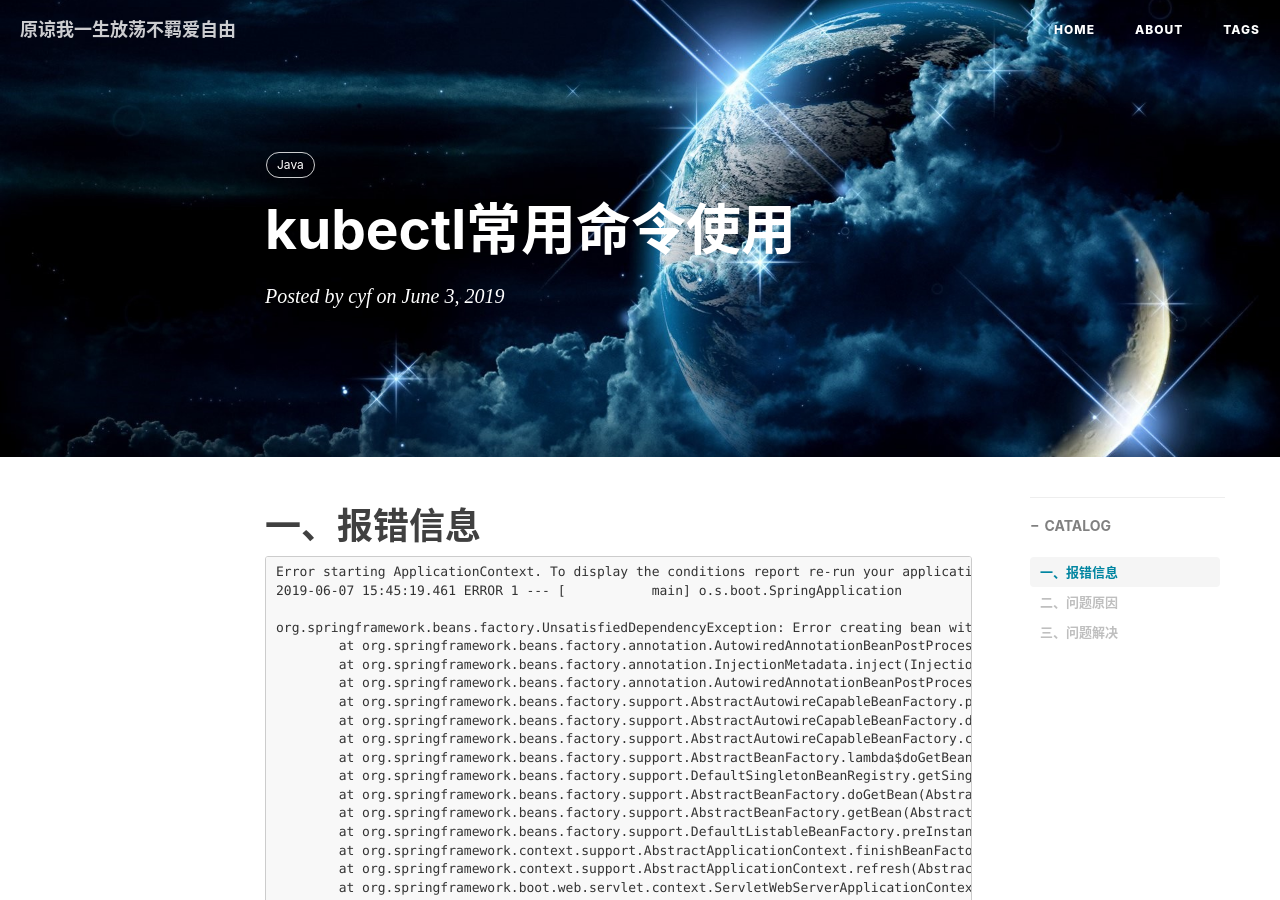
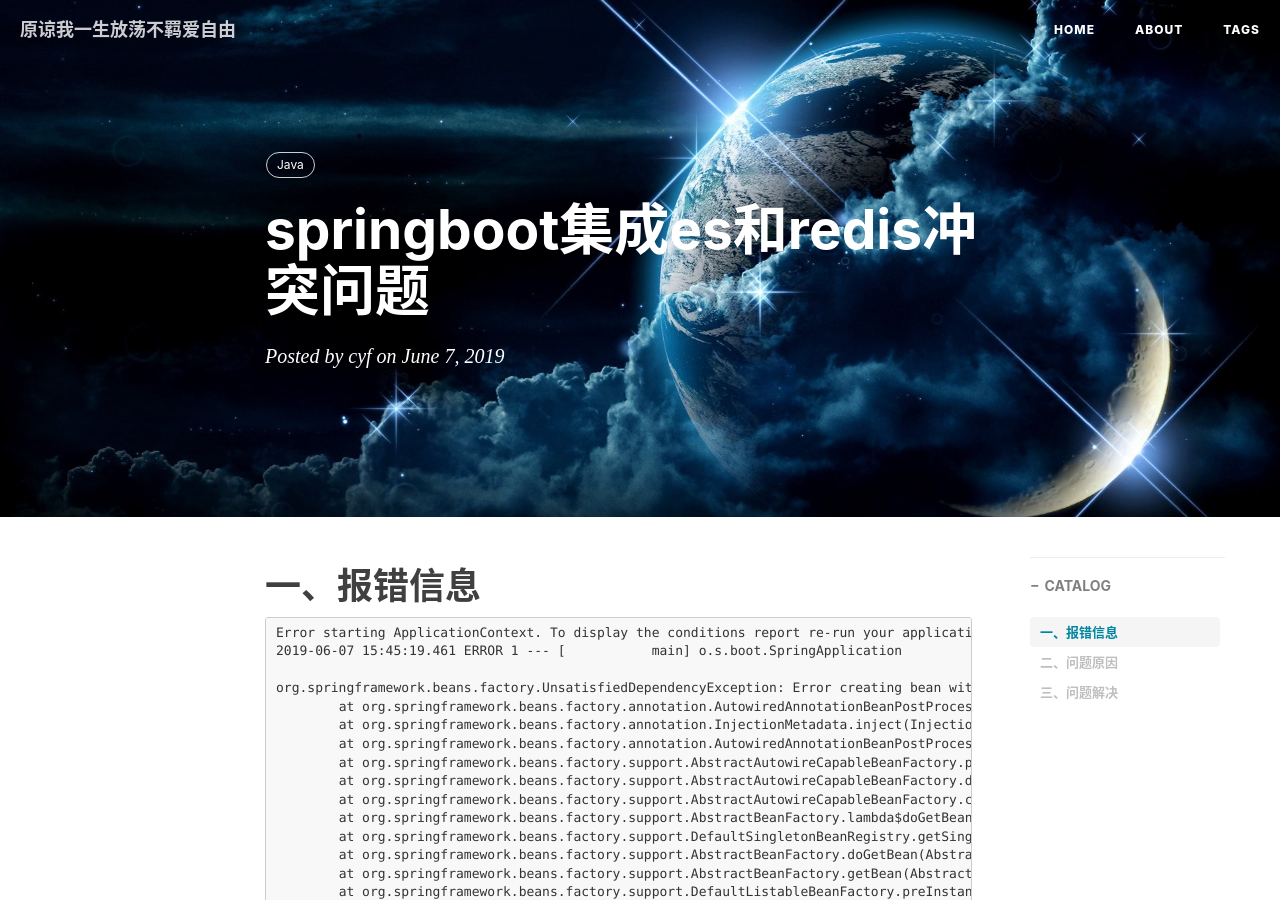
Before and after one commit to cyfkobe/github-cyf.github.io, a Jekyll site: the page built from _posts/2019-06-07-springboot集成es和redis冲突问题.md, in a window 1280 px wide and 900 px high. Built offline with Jekyll 4.4.1, drawn with Linux system fonts in a browser that asks for light colours; nearby versions of some CDN libraries; comment, search, counter and statistics services are not loaded.

Commit message:
新增springboot集成es和redis冲突问题

```diff
--- a/_posts/2019-06-07-springboot集成es和redis冲突问题.md
+++ b/_posts/2019-06-07-springboot集成es和redis冲突问题.md
@@ -1,7 +1,7 @@
 ---
 layout:     post
-title:      kubectl常用命令使用
-date:       2019-06-03
+title:      springboot集成es和redis冲突问题
+date:       2019-06-07
 author:     cyf
 header-img: img/beautiful.jpg
 catalog: true
```
